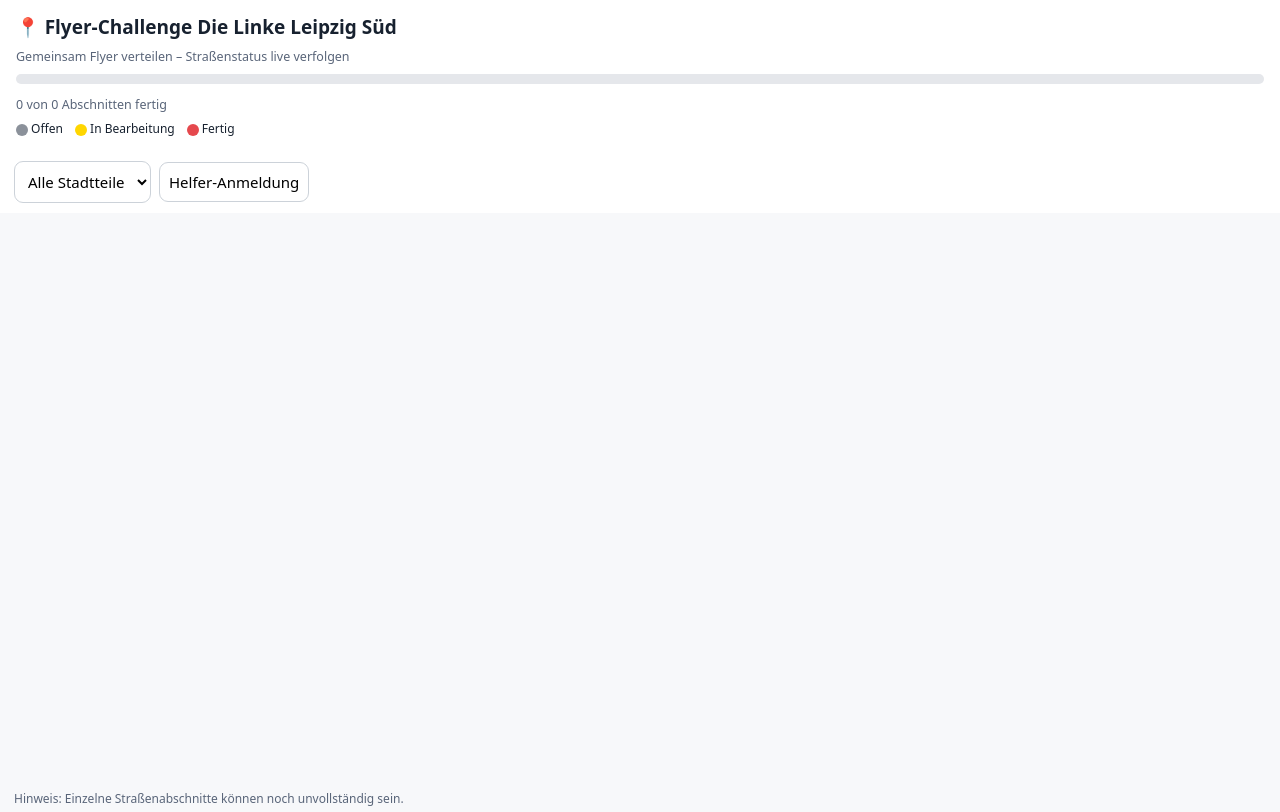
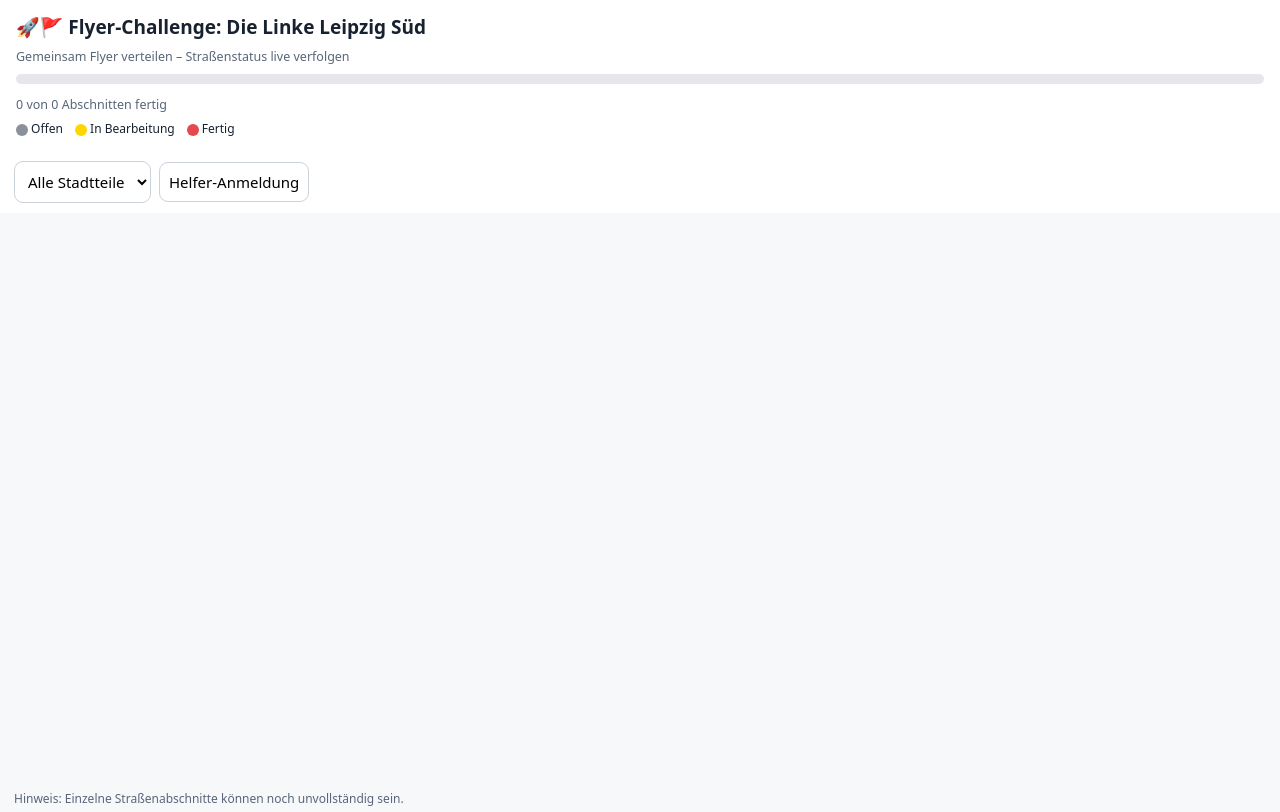
Before and after one commit to sophieDLLS/flyer-challenge-leipzig, a plain HTML site: page index.html in a window 1280 px wide. Drawn offline with nearby package versions, Linux system fonts and the light colour scheme; a script that the page names is missing.

Commit message:
Update header title in index.html

```diff
--- a/index.html
+++ b/index.html
@@ -31,7 +31,7 @@ button:disabled{opacity:.45}
 </head>
 <body>
 <header>
-<h1>📍 Flyer-Challenge Die Linke Leipzig Süd</h1>
+<h1>🚀🚩 Flyer-Challenge: Die Linke Leipzig Süd</h1>
 <small id="mode">Gemeinsam Flyer verteilen – Straßenstatus live verfolgen</small>
 <div class="bar"><div class="fill" id="fill"></div></div>
 <small id="progress">0 von 0 Abschnitten fertig</small>
```
